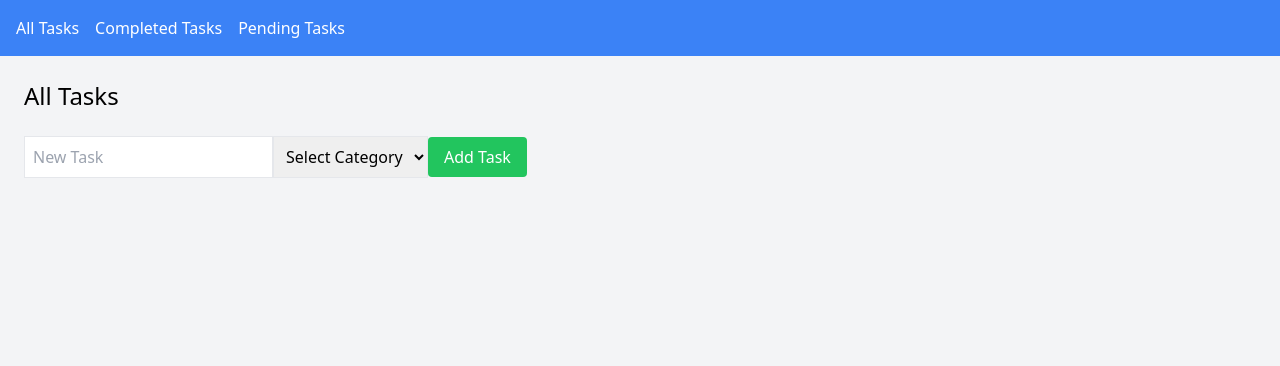
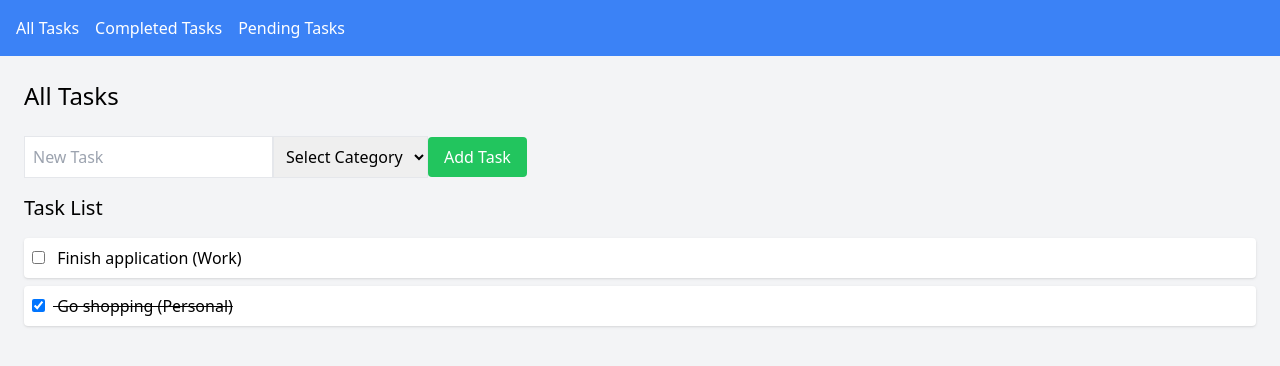
Before and after one commit to lucaarn/todo-list, a Vue app: page / in a window 1280 px wide. Shown: the top 366 px of the page. Built offline with nearby package versions, Linux system fonts and the light colour scheme.

Commit message:
implementation of working task list

```diff
--- a/eslint.config.js
+++ b/eslint.config.js
@@ -7,6 +7,6 @@ export default [
     { files: ['**/*.{js,mjs,cjs,vue}'] },
     { languageOptions: { globals: globals.browser } },
     pluginJs.configs.recommended,
-    ...pluginVue.configs['flat/recommended'],
+    ...pluginVue.configs['flat/base'],
     eslintConfigPrettier,
 ]
--- a/src/components/CatergorySelector.vue
+++ b/src/components/CatergorySelector.vue
@@ -1,10 +1,5 @@
 <script setup>
-defineProps({
-    modelValue: {
-        type: String,
-        default: '',
-    },
-})
+defineProps(['modelValue'])
 const emit = defineEmits(['update:modelValue'])
 
 const updateCategory = (event) => {
--- /dev/null
+++ b/src/components/TaskItem.vue
@@ -0,0 +1,16 @@
+<script setup>
+defineProps(['task'])
+</script>
+
+<template>
+    <div
+        class="flex justify-between items-center p-2 bg-white shadow mb-2 rounded"
+    >
+        <div :class="{ 'line-through': task.completed }">
+            <input v-model="task.completed" type="checkbox" class="mr-2" />
+            {{ task.title }} ({{ task.category }})
+        </div>
+    </div>
+</template>
+
+<style scoped></style>
--- /dev/null
+++ b/src/components/TaskList.vue
@@ -0,0 +1,16 @@
+<script setup>
+import TaskItem from './TaskItem.vue'
+
+defineProps(['tasks'])
+</script>
+
+<template>
+    <div>
+        <h2 class="text-xl mb-4">Task List</h2>
+        <div v-for="task in tasks" :key="task.id">
+            <TaskItem :task="task" />
+        </div>
+    </div>
+</template>
+
+<style scoped></style>
--- a/src/views/AllTasks.vue
+++ b/src/views/AllTasks.vue
@@ -2,6 +2,7 @@
 import CatergorySelector from '../components/CatergorySelector.vue'
 import { ref } from 'vue'
 import { allTasks, taskData } from '../tasks.js'
+import TaskList from '../components/TaskList.vue'
 
 const newTask = ref()
 const selectedCategory = ref()
@@ -29,6 +30,7 @@ const addTask = () => {
     <button class="bg-green-500 text-white px-4 py-2 rounded" @click="addTask">
         Add Task
     </button>
+    <TaskList :tasks="tasks" />
 </template>
 
 <style scoped></style>
```
